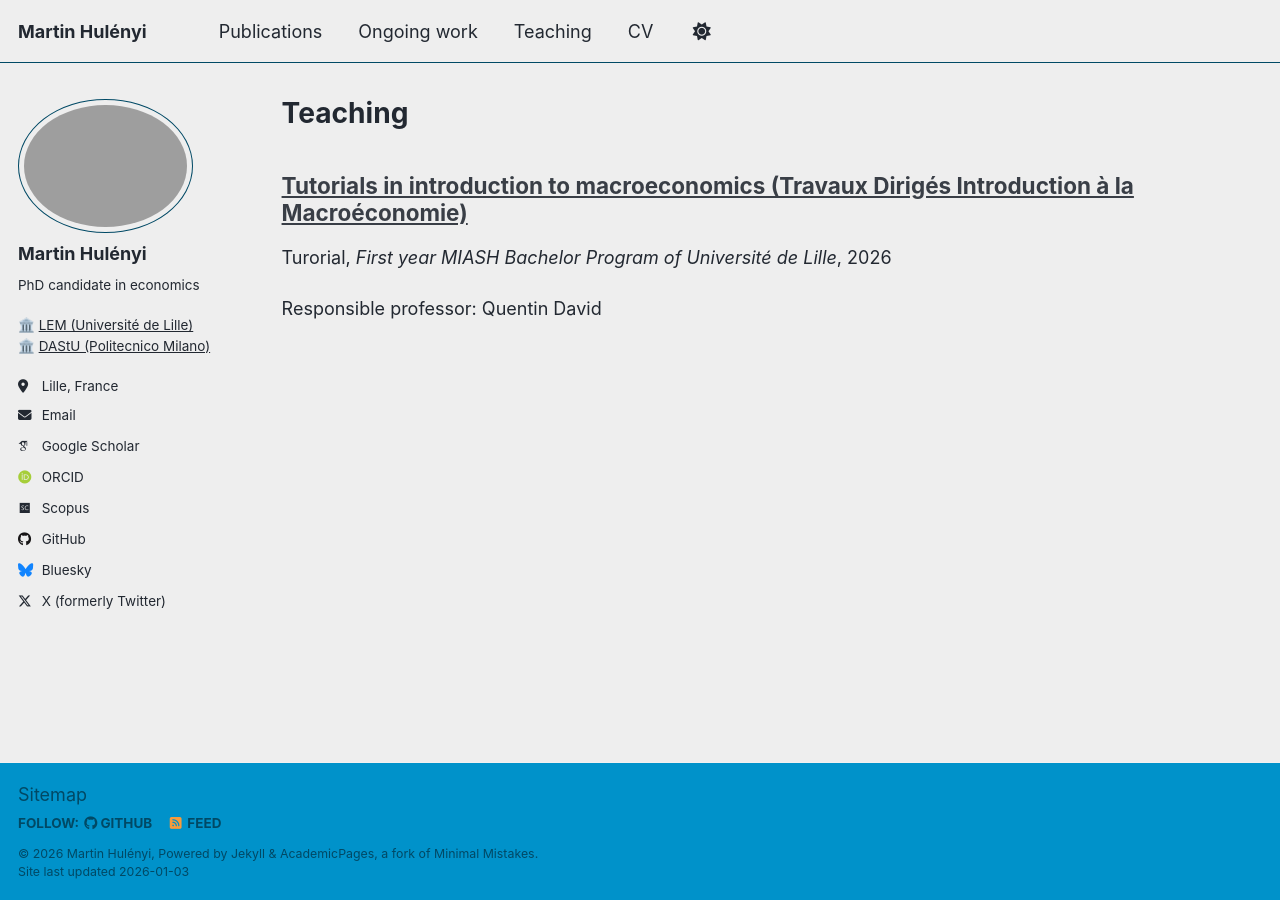
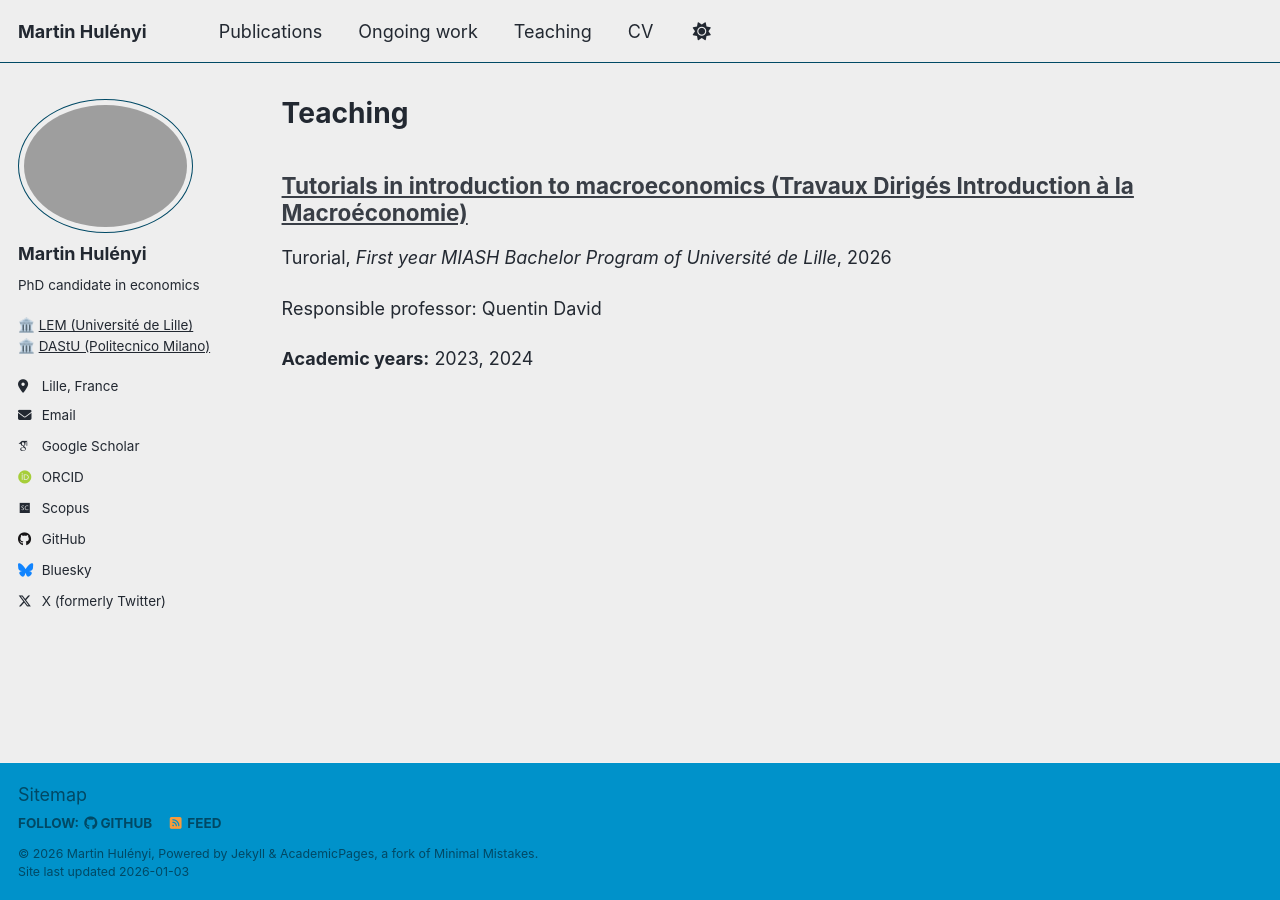
Before and after one commit to martinhulenyi/martinhulenyi.github.io, a Jekyll site: the page built from _pages/teaching.html, in a window 1280 px wide. Built offline with Jekyll 4.4.1, drawn with Linux system fonts in a browser that asks for light colours; some web fonts are replaced; a script that is not in the unit is left out; part of the change alters nothing that is shown.

Commit message:
Update teaching.html

```diff
--- a/_pages/teaching.html
+++ b/_pages/teaching.html
@@ -9,8 +9,8 @@ author_profile: true
 
 {% for post in site.teaching reversed %}
   {% include archive-single.html %}
+
+  {% if post.years %}
+    <p><strong>Academic years:</strong> {{ post.years }}</p>
+  {% endif %}
 {% endfor %}
-
-{% if page.years %}
-  <p><strong>Academic years:</strong> {{ page.years }}</p>
-{% endif %}
```
